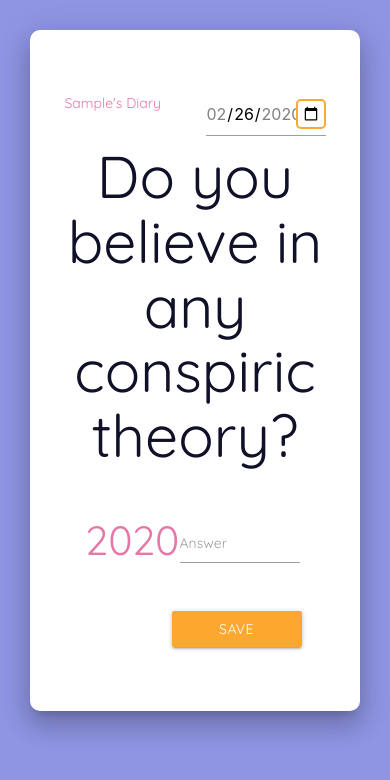
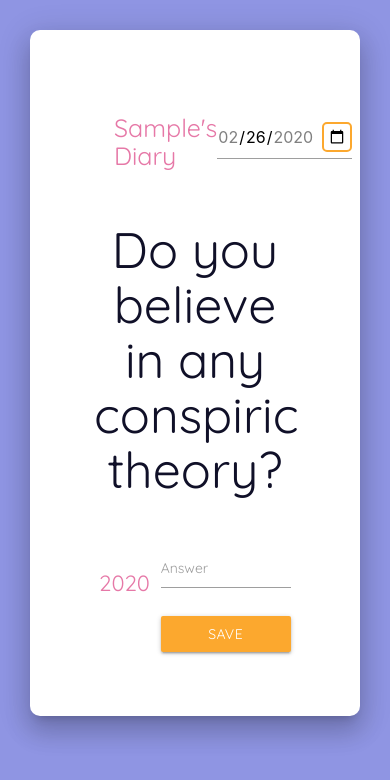
Before and after one commit to cinthialandia/virtual-diary-JavaScript, a website built with webpack: page src/index.html in a window 390 px wide. Both pictures are taken after typing "Sample" into the empty fields and a click on the button "SAVE". Built offline with nearby package versions, Linux system fonts and the light colour scheme.

Commit message:
responsive design ready

```diff
--- a/public/style.css
+++ b/public/style.css
@@ -5,8 +5,9 @@ body {
     color: #101028;
     font-family: 'Quicksand';
 }
-.year {
+.year h3 {
     color: #e678a7;
+    font-size: 35px;
 }
 
 /*Con esto se crea la carta blanca que se encuentra encima del fondo morado*/
@@ -15,6 +16,11 @@ body {
     margin: 0 auto;
     border-radius: 10px;
 }
+.name-owner {
+    font-size: 25px;
+    margin: 0px;
+}
+/*Section welcome*/
 #welcome-section {
     display: flex;
     align-items: center;
@@ -37,6 +43,35 @@ body {
     width: 100%;
     height: auto;
 }
+/*Section welcome*/
+
+/*Section question*/
+
+#section-question {
+    padding: 50px;
+}
+
+.header {
+    display: flex;
+    align-items: center;
+    justify-content: space-between;
+}
+
+.container-all {
+    display: flex;
+    justify-content: center;
+    align-items: center;
+}
+
+.year {
+    flex-basis: 12%;
+}
+
+.input-button {
+    flex-basis: 45%;
+}
+
+/*Section question*/
 
 /*Estilo de todos los botones*/
 .btn.btn-primary {
@@ -118,4 +153,33 @@ body {
     .container-welcome {
         padding-left: 0px;
     }
+
+    /*question part*/
+
+    #section-question {
+        padding: 40px;
+    }
+
+    .header {
+        display: flex;
+        align-items: center;
+        padding: 20px;
+    }
+
+    .container-all {
+        display: flex;
+        align-items: flex-start;
+        justify-content: space-around;
+    }
+
+    .year {
+        flex-basis: 4%;
+    }
+
+    .input-button {
+        flex-basis: 60%;
+    }
+    .year h3 {
+        font-size: 22px;
+    }
 }
--- a/src/index.html
+++ b/src/index.html
@@ -13,40 +13,32 @@
             <div class="card-content">
                 <!--answer question screen -->
                 <section class="section-hiden" id="section-question">
-                    <div class="row">
-                        <div class="col s6 m6 l6">
-                            <p class="name-owner"></p>
-                        </div>
-                        <div class="col s6 m6 l6">
+                    <header class="header">
+                        <h1 class="name-owner"></h1>
                         <label class="date" for="start">
                             <input name="datepicker" type="date" />
                         </label>
-                        </div>
+                    </header>
+                    <h2 class="question center-align"></h2>
                     <form class="question-form">
-                            <h1 class="question center-align"></h1>
-                            <div class="row">
                         <div class="answer">
-                                    <div class="col l4"></div>
-                                    <div class="col s4 l2">
+                            <div class="container-all">
                                 <h3 class="year"></h3>
-                                    </div>
-                                    <div class="input-field col s6">
+                                <div class="input-button">
+                                    <div class="input-field">
                                         <textarea id="answer" class="materialize-textarea"></textarea>
                                         <label for="answer">Answer</label>
                                     </div>
-                                </div>
-                            </div>
                                     <!--button save submit -->
-                            <div class="row">
-                                <div class="col s5 l6"></div>
                                     <div class="container-button">
                                         <button class="btn btn-primary" type="submit">
                                             Save
                                         </button>
                                     </div>
                                 </div>
+                            </div>
+                        </div>
                     </form>
-                    </div>
                     <div class="emptyDiv"></div>
                 </section>
                 <!--Welcome section-->
```
Lines whose indentation alone changed are shown as unchanged.
